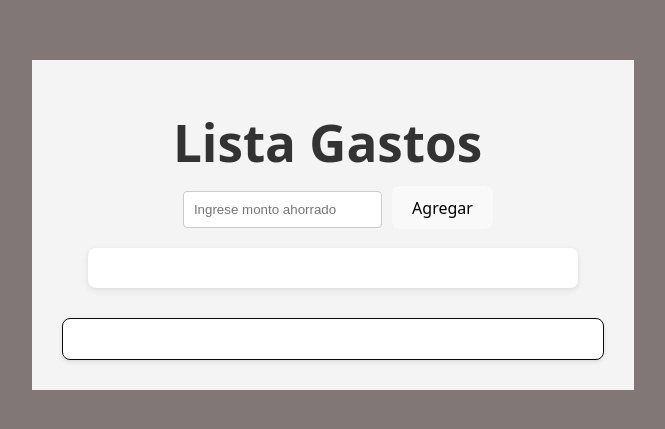
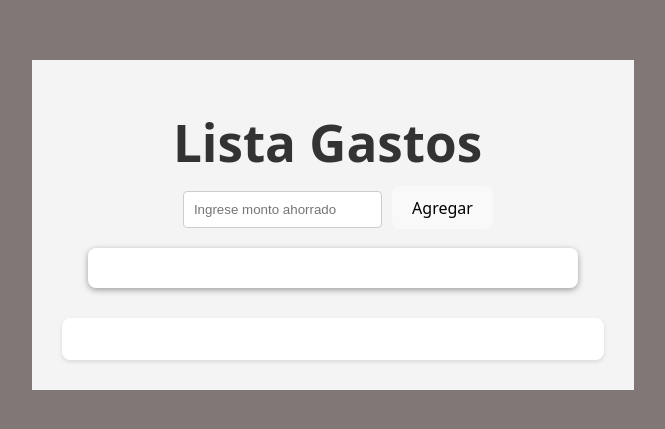
Before and after one commit to Serena-code/proyecto-dise-o, a React (Vite) app: page / in a window 1280 px wide. Shown: the part 175-604 px from the top of the page, without its empty margins (307-972 px from the left). Built offline with nearby package versions, Linux system fonts and the light colour scheme.

Commit message:
mejoras vista celu

```diff
--- a/src/App.css
+++ b/src/App.css
@@ -55,7 +55,7 @@ body{
   background-color: #fff;
   padding: 20px;
   border-radius: 8px;
-  box-shadow: 0 2px 6px rgba(0, 0, 0, 0.1);
+  box-shadow: 0 2px 6px rgba(0, 0, 0, 0.356);
   margin-bottom: 20px;
   display: flex;
   flex-direction: column; /* Apila las filas */
@@ -113,7 +113,7 @@ input{
 }
 .item {
   background-color: #fff;
-  border: 1px solid #0a0a0a;
+  border: 1px solid #ffffff;
   border-radius: 8px;
   padding: 15px;
   margin: 10px;
```
